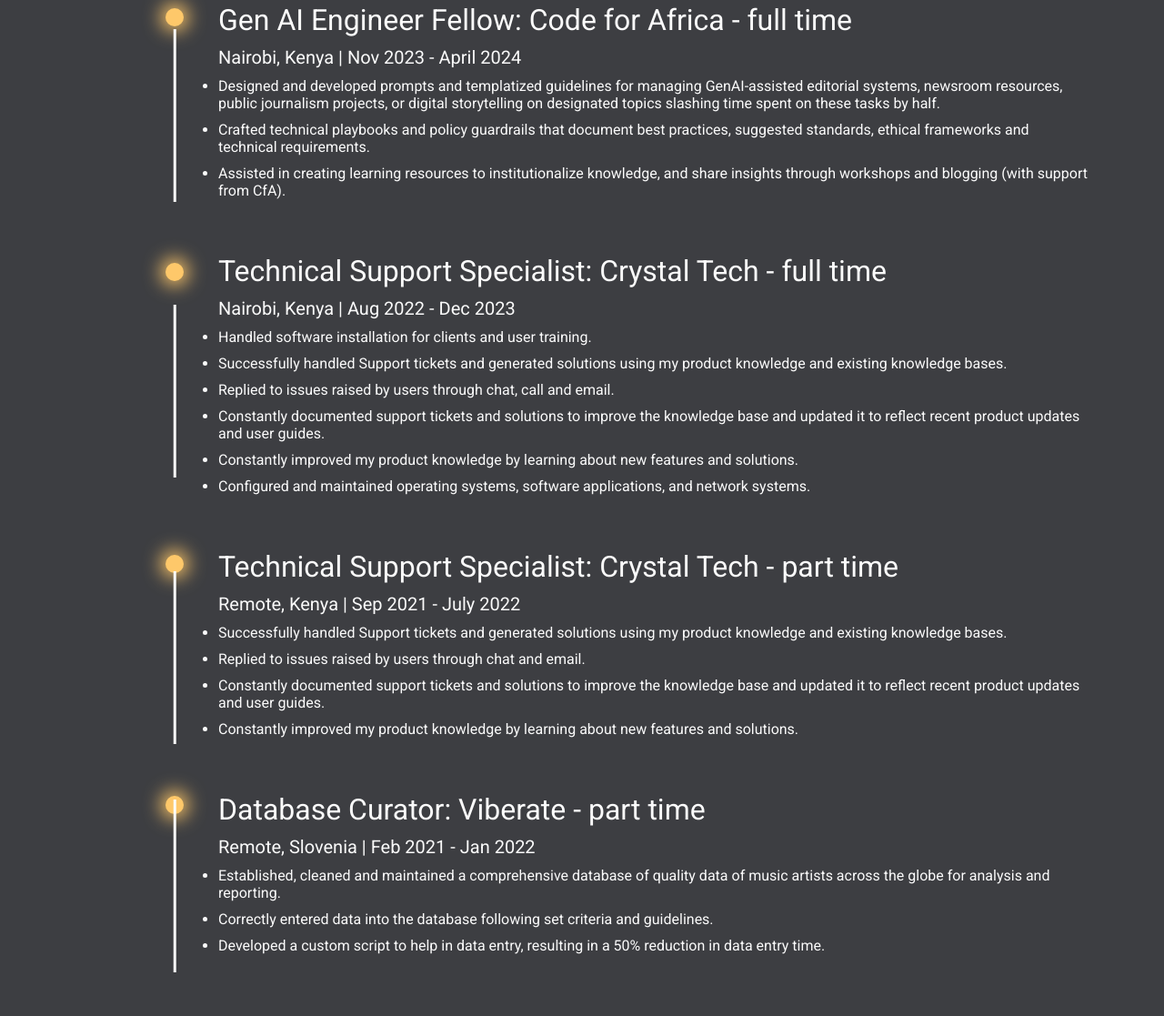
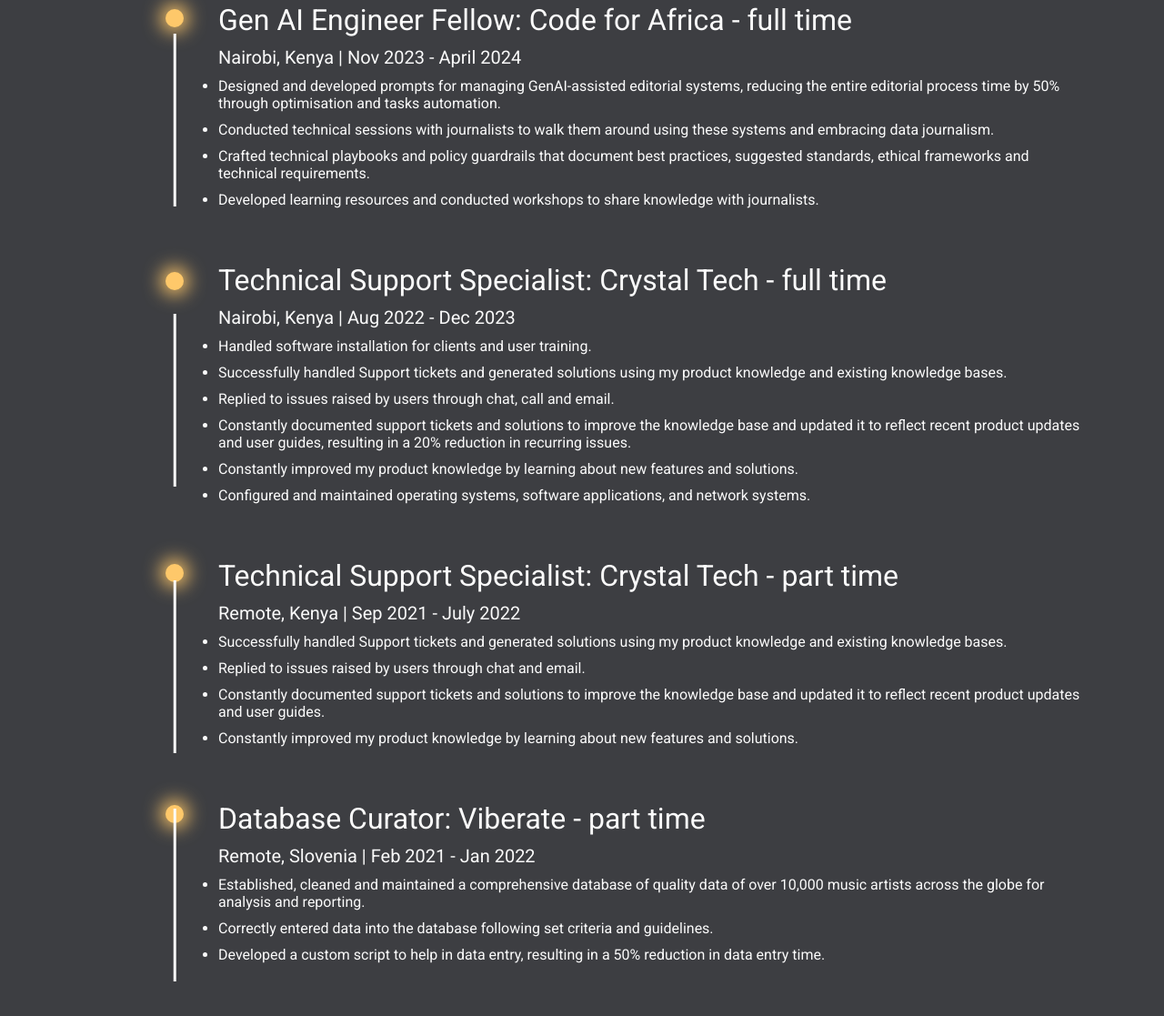
Before and after one commit to dominicmule/dominicmule.github.io, a plain HTML site: page index.html in a window 1280 px wide. Shown: the part 2717-3834 px from the top of the page at 91% size. Drawn offline with nearby package versions, Linux system fonts and the light colour scheme; a web font is replaced by a local one.

Commit message:
added quantifiable statements to experiences

```diff
--- a/index.html
+++ b/index.html
@@ -116,9 +116,11 @@
                 <div class="exp-desc">
                     <h3>Nairobi, Kenya | Nov 2023 - April 2024</h3>
                     <ul>
-                        <li>Designed and developed prompts and templatized guidelines for managing GenAI-assisted editorial systems, newsroom resources, public journalism projects, or digital storytelling on designated topics slashing time spent on these tasks by half.</li>
+                        <li>Designed and developed prompts for managing GenAI-assisted editorial systems, reducing the entire editorial process time by 50% through optimisation and tasks automation.</li>
+                        <li>Conducted technical sessions with journalists to walk them around using these systems and embracing data journalism.</li>
                         <li>Crafted technical playbooks and policy guardrails that document best practices, suggested standards, ethical frameworks and technical requirements.</li>
-                        <li>Assisted in creating learning resources to institutionalize knowledge, and share insights through workshops and blogging (with support from CfA).</li>
+                        <li>Developed learning resources and conducted workshops to share knowledge with journalists.</li>
+
                     </ul>
                 </div>
             </div>
@@ -130,7 +132,7 @@
                         <li>Handled software installation for clients and user training.</li>
                         <li>Successfully handled Support tickets and generated solutions using my product knowledge and existing knowledge bases.</li>
                         <li>Replied to issues raised by users through chat, call and email.</li>
-                        <li>Constantly documented support tickets and solutions to improve the knowledge base and updated it to reflect recent product updates and user guides.</li>
+                        <li>Constantly documented support tickets and solutions to improve the knowledge base and updated it to reflect recent product updates and user guides, resulting in a 20% reduction in recurring issues.</li>
                         <li>Constantly improved my product knowledge by learning about new features and solutions.</li>
                         <li>Configured and maintained operating systems, software applications, and network systems.</li>
                     </ul>
@@ -153,7 +155,7 @@
                 <div class="exp-desc">
                     <h3>Remote, Slovenia | Feb 2021 - Jan 2022</h3>
                         <ul>
-                        <li>Established, cleaned and maintained a comprehensive database of quality data of music artists across the globe for analysis and reporting.</li>
+                        <li>Established, cleaned and maintained a comprehensive database of quality data of over 10,000 music artists across the globe for analysis and reporting.</li>
                         <li>Correctly entered data into the database following set criteria and guidelines.</li>
                         <li>Developed a custom script to help in data entry, resulting in a 50% reduction in data entry time.</li>
                     </ul>
```
